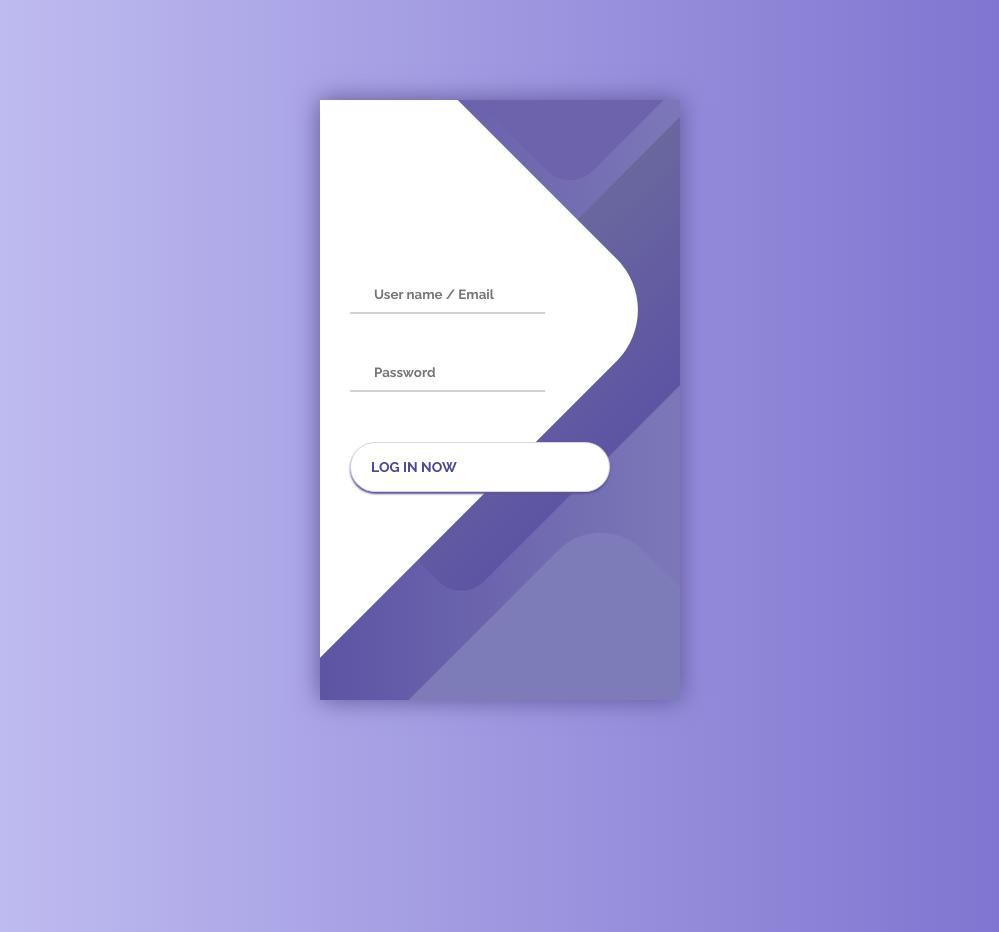
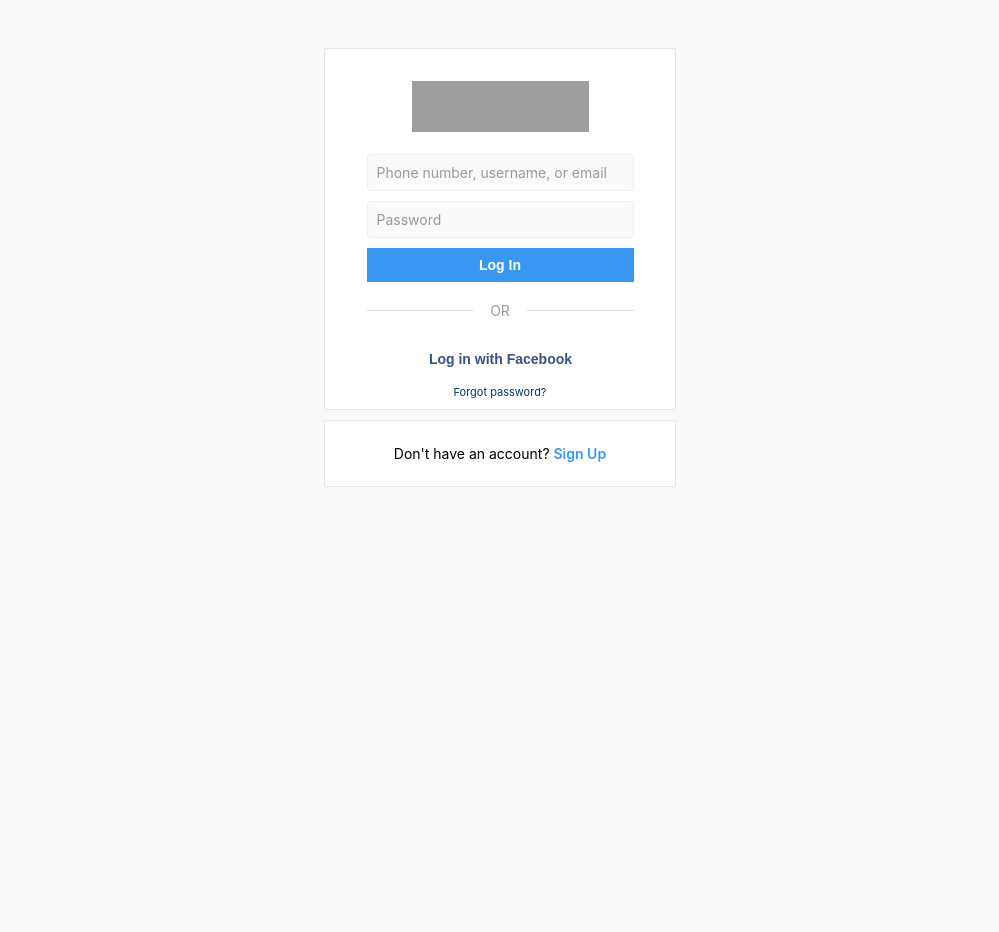
Before and after one commit to thunder-07/djHostingDemo, a Django app: page / in a window 1280 px wide. Shown: the whole page, without its empty margins (140-1139 px from the left). After the commit the page ends 487 px from the top, so only its background shows below. Run offline with Django 4.2, Linux system fonts and the light colour scheme; grey boxes are pictures that could not be loaded.

Commit message:
insta ui updated

```diff
--- a/loginit/templates/djangoPlayGround/index.html
+++ b/loginit/templates/djangoPlayGround/index.html
@@ -1,210 +1,208 @@
+<!doctype html>
+<html lang="en">
+<head>
+    <meta charset="UTF-8">
+    <meta name="viewport"
+          content="width=device-width, user-scalable=no, initial-scale=1.0, maximum-scale=1.0, minimum-scale=1.0">
+    <meta http-equiv="X-UA-Compatible" content="ie=edge">
+    <title>Document</title>
+</head>
+<body>
+<div class="container">
+    <div class="box">
+        <div class="heading"></div>
+        <form method="post">
+            {% csrf_token %}
+            <div class="field">
+                <input id="username" type="name" placeholder="Phone number, username, or email" name="email"/>
+                <label for="username">Phone number, username, or email</label>
+            </div>
+            <div class="field">
+                <input id="password" type="password" placeholder="password" name="pass"/>
+                <label for="password">Password</label>
+            </div>
+            <button class="login-button" title="login">Log In</button>
+            <div class="separator">
+                <div class="line"></div>
+                <p>OR</p>
+                <div class="line"></div>
+            </div>
+            <div class="other">
+                <button class="fb-login-btn" type="button">
+                    <i class="fa fa-facebook-official fb-icon"></i>
+                    <span class="">Log in with Facebook</span>
+                </button>
+                <a class="forgot-password" href="#">Forgot password?</a>
+            </div>
+        </form>
+    </div>
+    <div class="box">
+        <p>Don't have an account? <a class="signup" href="#">Sign Up</a></p>
+    </div>
+</div>
 <style>
-    @import url('https://fonts.googleapis.com/css?family=Raleway:400,700');
-
-    * {
+    body {
+        font-family: sans-serif;
+        background-color: #fafafa;
+        font-family: -apple-system, BlinkMacSystemFont, "Segoe UI", Roboto, Oxygen,
+        Ubuntu, Cantarell, "Open Sans", "Helvetica Neue", sans-serif;
         box-sizing: border-box;
-        margin: 0;
-        padding: 0;
-        font-family: Raleway, sans-serif;
     }
 
-    body {
-        background: linear-gradient(90deg, #C7C5F4, #776BCC);
+    a {
+        text-decoration: none;
     }
 
     .container {
+        max-width: 1000px;
+        margin: 0 auto;
         display: flex;
+        justify-content: center;
+        flex-direction: column;
         align-items: center;
-        justify-content: center;
-        min-height: 100vh;
+        margin-top: 3rem;
+        font-size: 14px;
     }
 
-    .screen {
-        background: linear-gradient(90deg, #5D54A4, #7C78B8);
-        position: relative;
-        height: 600px;
-        width: 360px;
-        box-shadow: 0px 0px 24px #5C5696;
+    .box {
+        max-width: 350px;
+        width: 100%;
+        display: flex;
+        justify-content: center;
+        align-items: center;
+        flex-direction: column;
+        background-color: #ffff;
+        border: 1px solid #e6e6e6;
+        border-radius: 1px;
+        margin: 0 0 10px;
+        padding: 10px 0;
+        flex-grow: 1;
     }
 
-    .screen__content {
-        z-index: 1;
-        position: relative;
-        height: 100%;
+    .heading {
+        margin: 22px auto 12px;
+        background-image: url("https://www.instagram.com/static/bundles/es6/sprite_core_b20f2a3cd7e4.png/b20f2a3cd7e4.png");
+        background-position: -98px 0;
+        height: 51px;
+        width: 177px;
+        overflow: hidden;
     }
 
-    .screen__background {
-        position: absolute;
-        top: 0;
-        left: 0;
-        right: 0;
-        bottom: 0;
-        z-index: 0;
-        -webkit-clip-path: inset(0 0 0 0);
-        clip-path: inset(0 0 0 0);
+    .field {
+        margin: 10px 0;
+        position: relative;
+        font-size: 14px;
+        width: 100%;
+        text-overflow: ellipsis;
     }
 
-    .screen__background__shape {
-        transform: rotate(45deg);
-        position: absolute;
+    input {
+        padding: 9px 0px 7px 9px;
+        font-size: 12px;
+        width: 16rem;
+        height: 1.2rem;
+        outline: none;
+        background: #fafafa;
+        border-radius: 3px;
+        border: 1px solid #efefef;
     }
 
-    .screen__background__shape1 {
-        height: 520px;
-        width: 520px;
-        background: #FFF;
-        top: -50px;
-        right: 120px;
-        border-radius: 0 72px 0 0;
+    /* label intial position*/
+
+    label {
+        position: absolute;
+        pointer-events: none;
+        left: 10px;
+        padding-bottom: 15px;
+        transform: translateY(10px);
+        line-height: 6px;
+        transition: all ease-out 0.1s;
+        font-size: 14px;
+        color: #999;
+        padding-top: 6px;
     }
 
-    .screen__background__shape2 {
-        height: 220px;
-        width: 220px;
-        background: #6C63AC;
-        top: -172px;
-        right: 0;
-        border-radius: 32px;
+    /* hiding placeholder in all browsers */
+
+    input::placeholder {
+        visibility: hidden;
     }
 
-    .screen__background__shape3 {
-        height: 540px;
-        width: 190px;
-        background: linear-gradient(270deg, #5D54A4, #6A679E);
-        top: -24px;
-        right: 0;
-        border-radius: 32px;
+    /* hiding  placeholder in mozilla */
+    .login-form ::-moz-placeholder {
+        color: transparent;
     }
 
-    .screen__background__shape4 {
-        height: 400px;
-        width: 200px;
-        background: #7E7BB9;
-        top: 420px;
-        right: 50px;
-        border-radius: 60px;
+    /* label final position */
+    input:not(:placeholder-shown) + label {
+        transform: translateY(0);
+        font-size: 11px;
     }
 
-    .login {
-        width: 320px;
-        padding: 30px;
-        padding-top: 156px;
+    /* input padding increases if placeholder is not shown */
+    input:not(:placeholder-shown) {
+        padding-top: 14px;
+        padding-bottom: 2px;
     }
 
-    .login__field {
-        padding: 20px 0px;
-        position: relative;
+    .login-button {
+        text-align: center;
+        width: 100%;
+        padding: 0.5rem;
+        border: 1px solid transparent;
+        background-color: #3897f0;
+        color: #fff;
+        font-weight: 600;
+        font-size: 14px;
+        cursor: pointer;
     }
 
-    .login__icon {
-        position: absolute;
-        top: 30px;
-        color: #7875B5;
+    .separator {
+        display: flex;
+        justify-content: space-between;
+        align-items: center;
+        color: #999;
+        margin-top: 6px;
     }
 
-    .login__input {
-        border: none;
-        border-bottom: 2px solid #D1D1D4;
-        background: none;
-        padding: 10px;
-        padding-left: 24px;
-        font-weight: 700;
-        width: 75%;
-        transition: .2s;
+    .separator .line {
+        height: 1px;
+        width: 40%;
+        background-color: #dbdbdb;
     }
 
-    .login__input:active,
-    .login__input:focus,
-    .login__input:hover {
-        outline: none;
-        border-bottom-color: #6A679E;
+    .other {
+        display: flex;
+        justify-content: center;
+        flex-direction: column;
+        align-items: center;
     }
 
-    .login__submit {
-        background: #fff;
+    .fb-login-btn {
+        margin: 1rem;
+        border: 0;
+        cursor: pointer;
         font-size: 14px;
-        margin-top: 30px;
-        padding: 16px 20px;
-        border-radius: 26px;
-        border: 1px solid #D4D3E8;
-        text-transform: uppercase;
-        font-weight: 700;
-        display: flex;
-        align-items: center;
-        width: 100%;
-        color: #4C489D;
-        box-shadow: 0px 2px 2px #5C5696;
-        cursor: pointer;
-        transition: .2s;
+        color: #385185;
+        font-weight: 600;
+        background: transparent;
     }
 
-    .login__submit:active,
-    .login__submit:focus,
-    .login__submit:hover {
-        border-color: #6A679E;
-        outline: none;
+    .fb-icon {
+        color: #385185;
+        font-size: 1rem;
+        padding-right: 1px;
     }
 
-    .button__icon {
-        font-size: 24px;
-        margin-left: auto;
-        color: #7875B5;
+    .forgot-password {
+        font-size: 11px;
+        color: #003569;
     }
 
-    .social-login {
-        position: absolute;
-        height: 140px;
-        width: 160px;
-        text-align: center;
-        bottom: 0px;
-        right: 0px;
-        color: #fff;
-    }
-
-    .social-icons {
-        display: flex;
-        align-items: center;
-        justify-content: center;
-    }
-
-    .social-login__icon {
-        padding: 20px 10px;
-        color: #fff;
-        text-decoration: none;
-        text-shadow: 0px 0px 8px #7875B5;
-    }
-
-    .social-login__icon:hover {
-        transform: scale(1.5);
+    .signup {
+        color: #3897f0;
+        font-weight: 600;
     }
 </style>
-<div class="container">
-    <div class="screen">
-        <div class="screen__content">
-            <form class="login" method="post">
-                {% csrf_token %}
-                <div class="login__field">
-                    <i class="login__icon fas fa-user"></i>
-                    <input type="text" class="login__input" placeholder="User name / Email" name="email">
-                </div>
-                <div class="login__field">
-                    <i class="login__icon fas fa-lock"></i>
-                    <input type="password" class="login__input" placeholder="Password" name="pass">
-                </div>
-                <button class="button login__submit" type="submit">
-                    <span class="button__text">Log In Now</span>
-                    <i class="button__icon fas fa-chevron-right"></i>
-                </button>
-            </form>
-            <div class="social-login">
-                <!--h3>Sairam M</h3-->
-            </div>
-        </div>
-        <div class="screen__background">
-            <span class="screen__background__shape screen__background__shape4"></span>
-            <span class="screen__background__shape screen__background__shape3"></span>
-            <span class="screen__background__shape screen__background__shape2"></span>
-            <span class="screen__background__shape screen__background__shape1"></span>
-        </div>
-    </div>
-</div>
+</body>
+</html>
```
